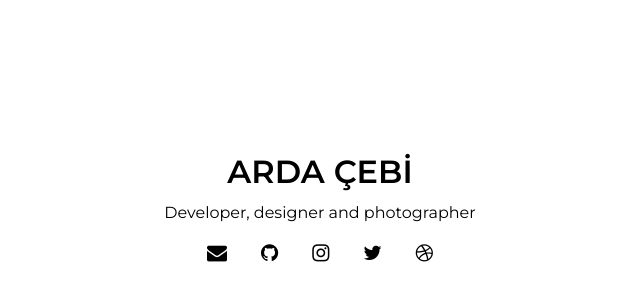
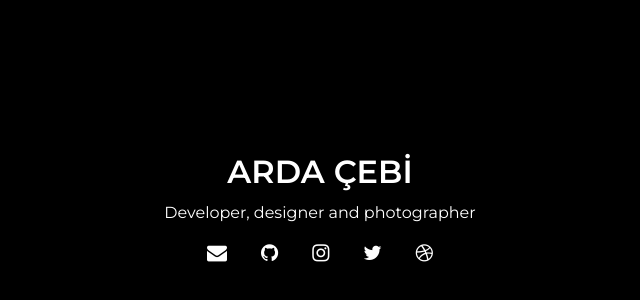
Before and after one commit to ardacebi/ardacebi.com, a plain HTML site: page index.html in a window 1280 px wide. Shown: the part 202-502 px from the top of the page, without its empty margins (320-960 px from the left). Drawn offline with Linux system fonts and the dark colour scheme.

Commit message:
Dark mode support

```diff
--- a/style.css
+++ b/style.css
@@ -115,3 +115,23 @@ i.fa {
 .dribbbleicon:hover {
   color: #ee66aa;
 }
+
+@media (prefers-color-scheme: dark) {
+  body {
+    background-color: black;
+  }
+
+  h1,
+  h2,
+  h3,
+  h4,
+  h5,
+  p {
+    color: white;
+  }
+
+  i.fa {
+    color: white;
+  }
+
+}
```
